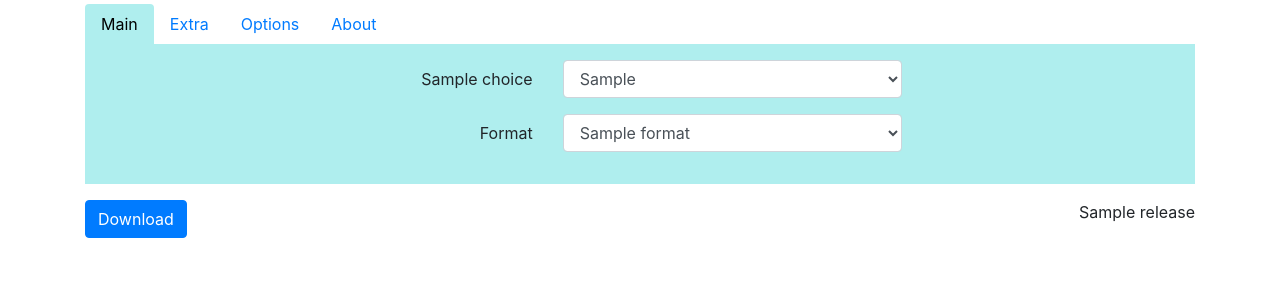
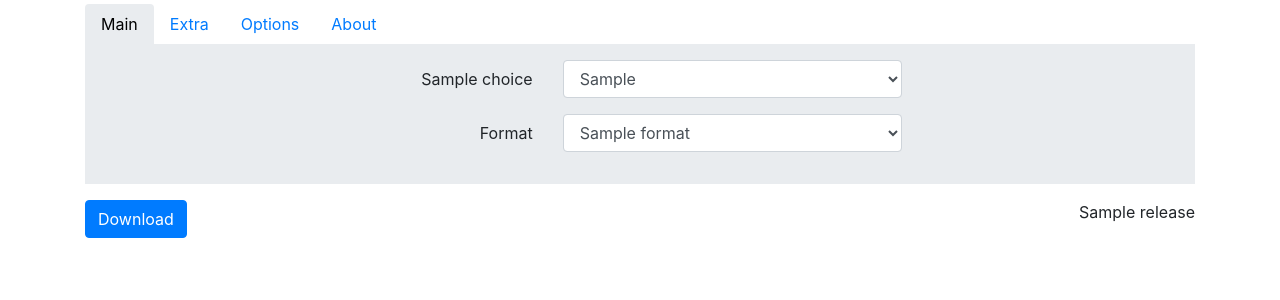
Before and after one commit to ahsparrow/ukair, a Flask app: template ukair/templates/main.html in a window 1280 px wide. Shown: the top 300 px of the page. Run offline with Flask 2, Linux system fonts and the light colour scheme; the template is opened without the code that fills it: most values are stand-ins (such as "Sample title", 1, 10 or a date in 2020); parts of the project's set-up code (start-up, migrations or seed data) failed here and were passed over; some libraries are stand-ins or nearby versions.

Commit message:
Change background colour

```diff
--- a/ukair/static/css/custom.css
+++ b/ukair/static/css/custom.css
@@ -1,5 +1,5 @@
 #tabdiv {
-  background-color: paleturquoise;
+  background-color: #e9ecef;
   padding: 1rem;
   margin-bottom: 1rem;
 }
@@ -10,6 +10,6 @@
 }
 
 #navmenu > a.active {
-    background-color: paleturquoise;
+    background-color: #e9ecef;
     color: #000;
 }
```
